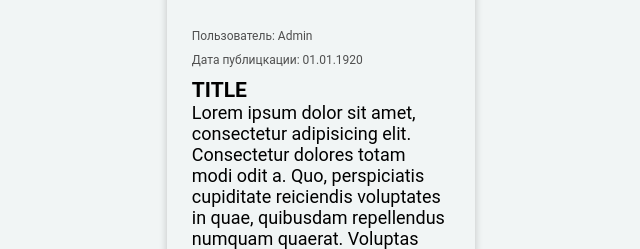
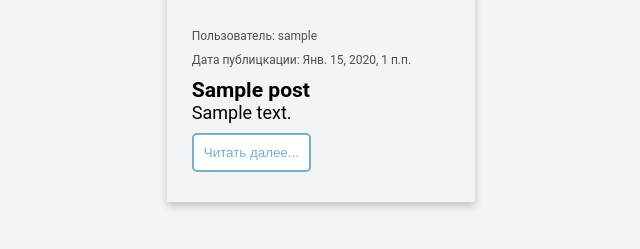
Before and after one commit to isthatjoke/SGProject, a Django app: page / in a window 1280 px wide. Shown: the part 321-570 px from the top of the page, without its empty margins (319-959 px from the left). Run offline with Django 3.2, Linux system fonts and the light colour scheme; tables that the repository leaves empty hold one stand-in row (values such as "Sample post").

Commit message:
landing-ver-1

```diff
--- a/hub/templates/hub/index.html
+++ b/hub/templates/hub/index.html
@@ -2,6 +2,29 @@
 {% load static %}
 {% block content %}
     <div class="posts">
+        {% for post in all_posts_object_list %}
+        <div class="card">
+
+            <img src="https://media.istockphoto.com/vectors/thin-line-design-concept-for-project-website-banner-vector-id510855044"
+                 alt="preview">
+            <div class="post__container">
+                <div class="post__user">Пользователь: <span>{{ post.user_id }}</span></div>
+                <div class="post__date">Дата публицкации: <span>{{ post.updated_at }}</span></div>
+                <div class="post__title"><h3>{{ post.name }}</h3></div>
+                <div class="post__body">
+                    <p>
+                        {{ post.short_desc }}
+                    </p>
+
+                </div>
+
+                <div class="post__button__read">
+                    <a href="/post/{{post.id}}"><button>Читать далее...</button></a>
+                </div>
+            </div>
+        </div>
+        {% endfor %}
+
         <div class="card">
             <img src="https://media.istockphoto.com/vectors/thin-line-design-concept-for-project-website-banner-vector-id510855044"
                  alt="preview">
--- a/hub/views.py
+++ b/hub/views.py
@@ -1,12 +1,15 @@
 from django.shortcuts import render
 from hub.models import Hub, HubCategory, get_hub_cats_dict
+from post.models import Post
 
 
 def main(request):
     head_menu_object_list = get_hub_cats_dict()
+    all_posts = Post.get_all_posts()
+
     content = {
         'head_menu_object_list': head_menu_object_list,
-
+        'all_posts_object_list': all_posts,
     }
 
     return render(request, 'hub/index.html', context=content)
--- a/post/models.py
+++ b/post/models.py
@@ -26,3 +26,8 @@ class Post(models.Model):
 
     def __str__(self):
         return f'{self.name} ({self.hub_category.name})'
+
+    # Метод возвращает все посты всех пользователей и сортирует по дате
+    @staticmethod
+    def get_all_posts():
+        return Post.objects.all().order_by('updated_at')
```
